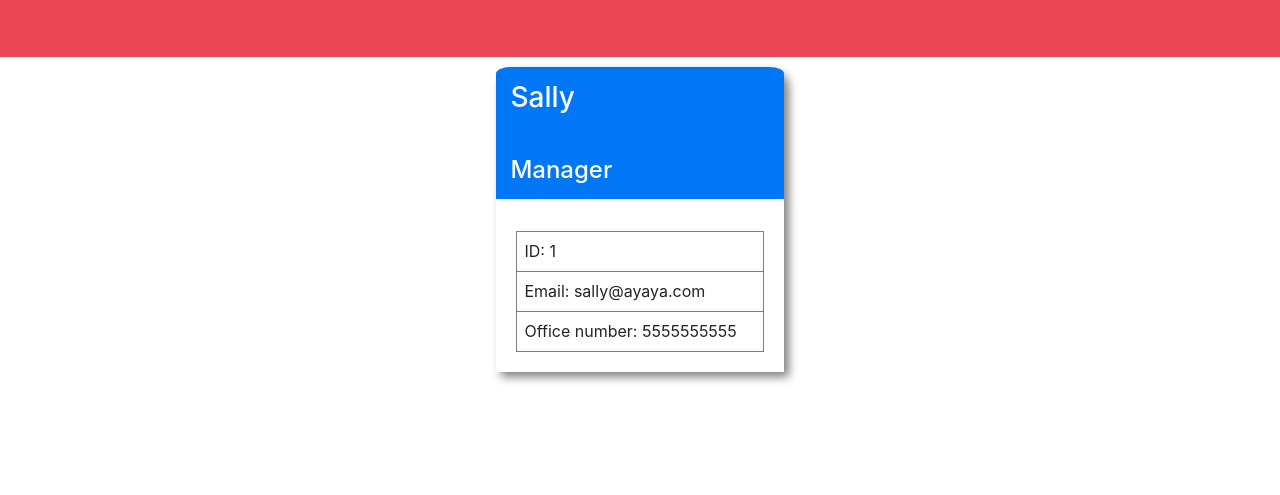
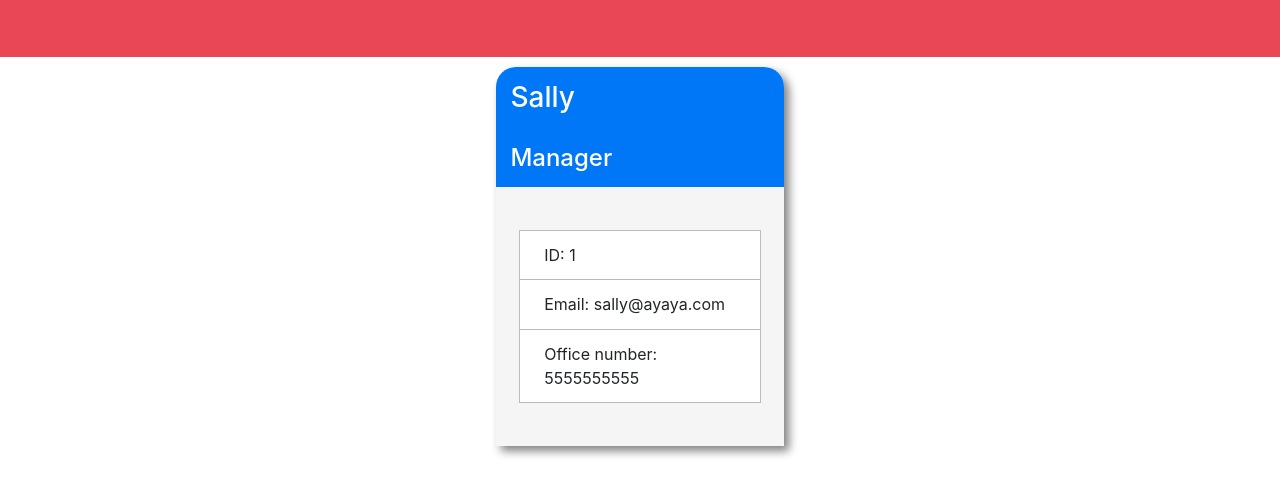
Before and after one commit to ChrissnaKhiev/Khievs-Team-Profile-Generator, a website: page src/index.html in a window 1280 px wide. Shown: the part 103-598 px from the top of the page. Drawn offline with nearby package versions, Linux system fonts and the light colour scheme.

Commit message:
added actual complete template

```diff
--- a/src/style.css
+++ b/src/style.css
@@ -19,27 +19,30 @@ body {
 .cards {
     margin: 10px;
     box-shadow: 5px 5px 10px gray;
-    border-top-left-radius: 5%;
-    border-top-right-radius: 5%;
+    border-top-left-radius: 20px;
+    border-top-right-radius: 20px;
 }
 .card-cover {
     width: auto;
-    border-top-left-radius: 5%;
-    border-top-right-radius: 5%;
+    border-top-left-radius: 20px;
+    border-top-right-radius: 20px;
     background-color: #0077F7;
     color: white;
 }
-.card-cover h3, h4{
+.card-title{
     padding: 5% 5% 5% 5%;
     width: 100%;
+    margin: 0%;
 }
 .card-body {
-    background-color: white;
+    background-color: rgb(245, 245, 245);
+    padding: 15% 8% 15% 8%;
 }
 .card-content p{
     margin: 0%;
-    border: 1px solid gray;
-    padding: 3%;
+    border: 1px solid rgb(187, 187, 187);
+    padding: 5% 10% 5% 10%;
+    background-color: white;
 }
 #borderBot {
     border-bottom: none;
```
